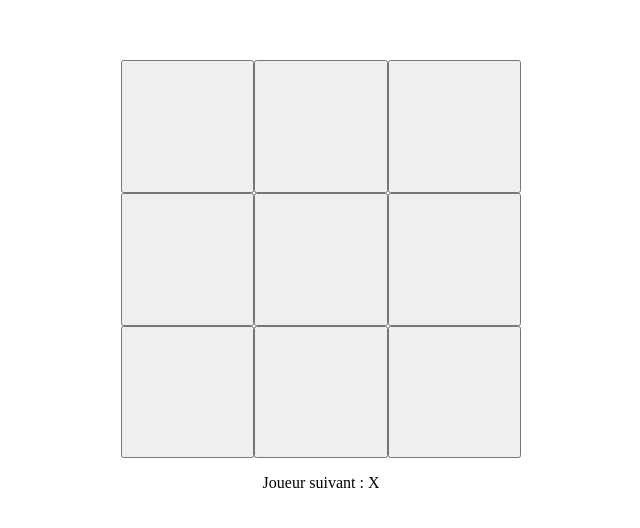
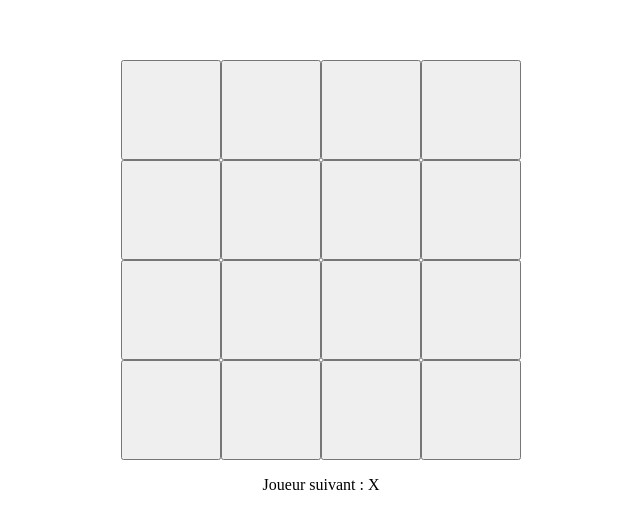
Before and after one commit to VincentTam/TP-Tic-Tac-Toe, a React app: page / in a window 1280 px wide. Shown: the part 140-668 px from the top of the page, without its empty margins (319-959 px from the left). Built offline with nearby package versions, Linux system fonts and the light colour scheme.

Commit message:
n × n grid

```diff
--- a/src/components/Board.js
+++ b/src/components/Board.js
@@ -6,7 +6,8 @@ export default function Board(props) {
   return (
     <>
       {props.squares.map((value, id) => (
-        <Square key={id} value={value} whenClicked={() => props.whenSquareClicked(id)} />
+        <Square key={id} value={value} whenClicked={() => props.whenSquareClicked(id)}
+          boardSize={props.boardSize} relativeSize={props.relativeSize} />
       ))}
     </>
   );
--- a/src/components/Game.js
+++ b/src/components/Game.js
@@ -5,33 +5,71 @@ import Board from "./Board";
 import "../css/styles.css";
 
 export default function Game() {
-  const boardSize = 3;
-  const [squares, setSquares] = useState(Array(Math.pow(boardSize, 2)).fill(null));
+  const boardSize = 4;
+  const relativeSize = 50; // min(?vw, ?vh)
+  const boardWidth = `min(${relativeSize}vw, ${relativeSize}vh)`;
+  const [squares, setSquares] = useState(
+    Array(Math.pow(boardSize, 2)).fill(null)
+  );
   const [xIsNext, setXIsNext] = useState(true);
 
-  const getWinPos = () => [];
+  function getWinPos() {
+    const linesToCheck = [
+      // add each row's index in "squares" array
+      ...[...Array(boardSize).keys()].map((i) =>
+        [...Array(boardSize).keys()].map((j) => i * boardSize + j)
+      ),
+      // add each column's index in "squares" array
+      ...[...Array(boardSize).keys()].map((j) =>
+        [...Array(boardSize).keys()].map((i) => i * boardSize + j)
+      ),
+      // add each diagonal's index in "squares" array
+      [...Array(boardSize).keys()].map((i) => i * (boardSize + 1)),
+      [...Array(boardSize).keys()].map((i) => (i + 1) * (boardSize - 1)),
+    ];
+    for (const line of linesToCheck) {
+      if (
+        squares[line[0]] &&
+        line.every((value, id, array) => squares[value] === squares[array[0]])
+      ) {
+        return line;
+      }
+    }
+    return [];
+  }
+
   const getStatus = () => {
     const winner = squares[getWinPos()[0]];
     return winner ? `Vainqueur ${winner}` :
       squares.indexOf(null) === -1 ? "Match nul !" :
         `Joueur suivant : ${xIsNext ? "X" : "O"}`;
-  }
+  };
 
   const fillSquare = (clickedSquareId) => {
     if (squares[clickedSquareId] || getWinPos().length != 0) {
       return;
     }
     setSquares(
-      squares.map(
-        (value, id) => id === clickedSquareId ? (xIsNext ? "X" : "O") : value
+      squares.map((value, id) =>
+        id === clickedSquareId ? (xIsNext ? "X" : "O") : value
       )
     );
     setXIsNext(!xIsNext);
   };
 
   return (
-    <div className="board" >
-      <Board boardSize={boardSize} squares={squares} whenSquareClicked={fillSquare} />
+    <div
+      className="board"
+      style={{
+        width: boardWidth,
+        height: boardWidth
+        }}>
+      <Board
+        boardSize={boardSize}
+        relativeSize={relativeSize}
+        squares={squares}
+        whenSquareClicked={fillSquare}
+      />
       <p>{getStatus()}</p>
     </div>
   );
--- a/src/components/Square.js
+++ b/src/components/Square.js
@@ -1,7 +1,16 @@
 import React from "react";
 
 export default function Square(props) {
+  const relativeGridSize = props.relativeSize / props.boardSize;
+  const gridWidth = `min(${relativeGridSize}vw, ${relativeGridSize}vh)`;
+
   return (
-    <input type="button" className="squareBtn" value={props.value} onClick={() => props.whenClicked()} />
+    <input type="button" className="squareBtn" value={props.value}
+      onClick={() => props.whenClicked()}
+      style={{
+        width: gridWidth,
+        height: gridWidth,
+        flex: `1 1 ${100 / props.boardSize}%`
+        }} />
   );
 }
--- a/src/css/styles.css
+++ b/src/css/styles.css
@@ -3,8 +3,9 @@
   flex-wrap: wrap;
   align-items: center;
   justify-content: center;
-  height: min(50vw, 50vh);
-  width: min(50vw, 50vh);
+  /* height: min(50vw, 50vh); */
+  /* width: min(50vw, 50vh); */
+  /* center the board */
   position: absolute;
   top: 50%;
   left: 50%;
@@ -12,8 +13,8 @@
 }
 
 .squareBtn {
-  flex: 1 1 33%;
-  height: min(16.6vw, 16.6vh);
-  width: min(16.6vw, 16.6vh);
+  /* flex: 1 1 33%; */
+  /* height: min(16.6vw, 16.6vh); */
+  /* width: min(16.6vw, 16.6vh); */
   font-size: 4rem;
 }
```
